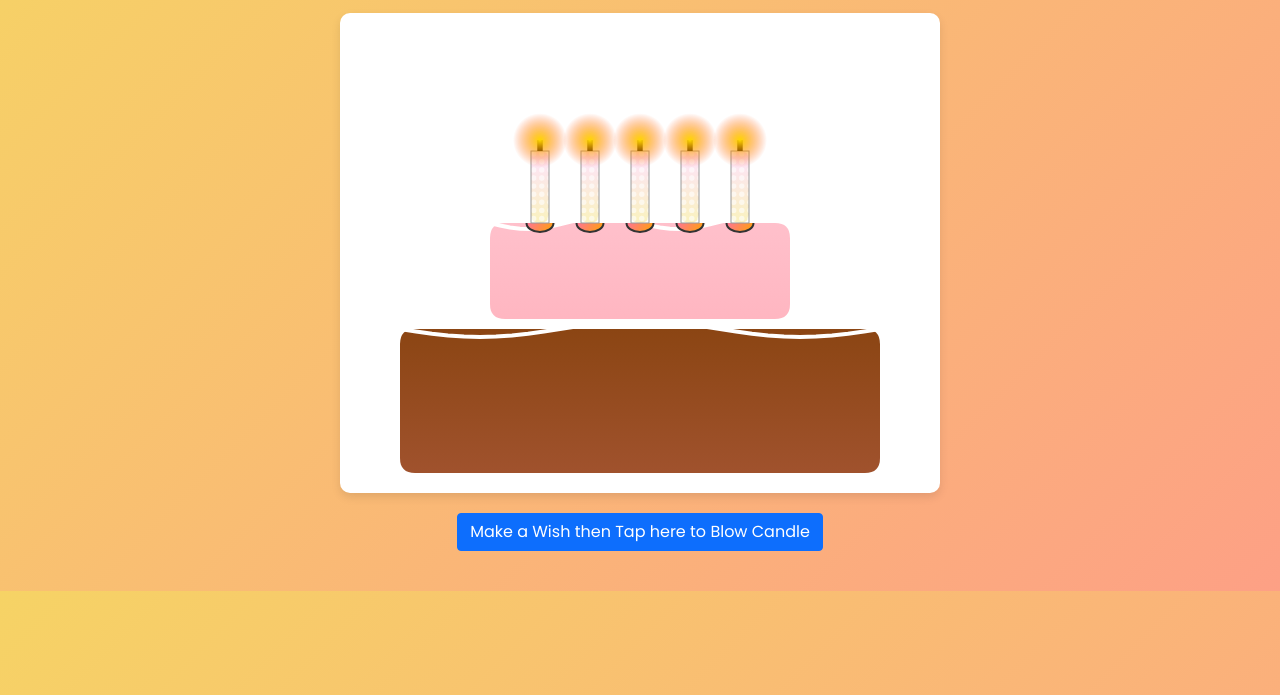
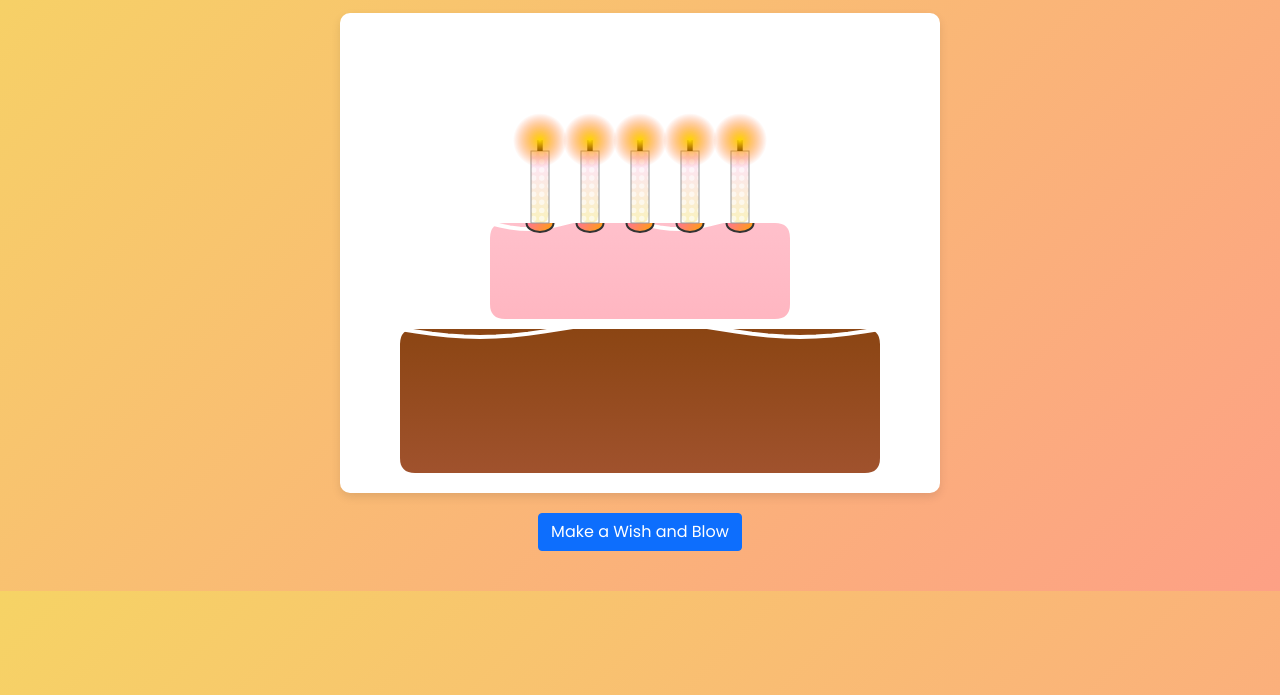
Before and after one commit to Samueljiggy/happy-birthday, a plain HTML site: page index.html in a window 1280 px wide. Shown: the part 105-800 px from the top of the page. Drawn offline with nearby package versions, Linux system fonts and the light colour scheme.

Commit message:
Update index.html

```diff
--- a/index.html
+++ b/index.html
@@ -50,7 +50,7 @@
   <div class="cake-container">
     <canvas id="cakeCanvas"></canvas>
   </div>
-  <button id="blowButton" class="btn btn-primary">Make a Wish then Tap here to Blow Candle</button>
+  <button id="blowButton" class="btn btn-primary">Make a Wish and Blow</button>
 
   <script>
     // Global variables to control the candle flame state
```
